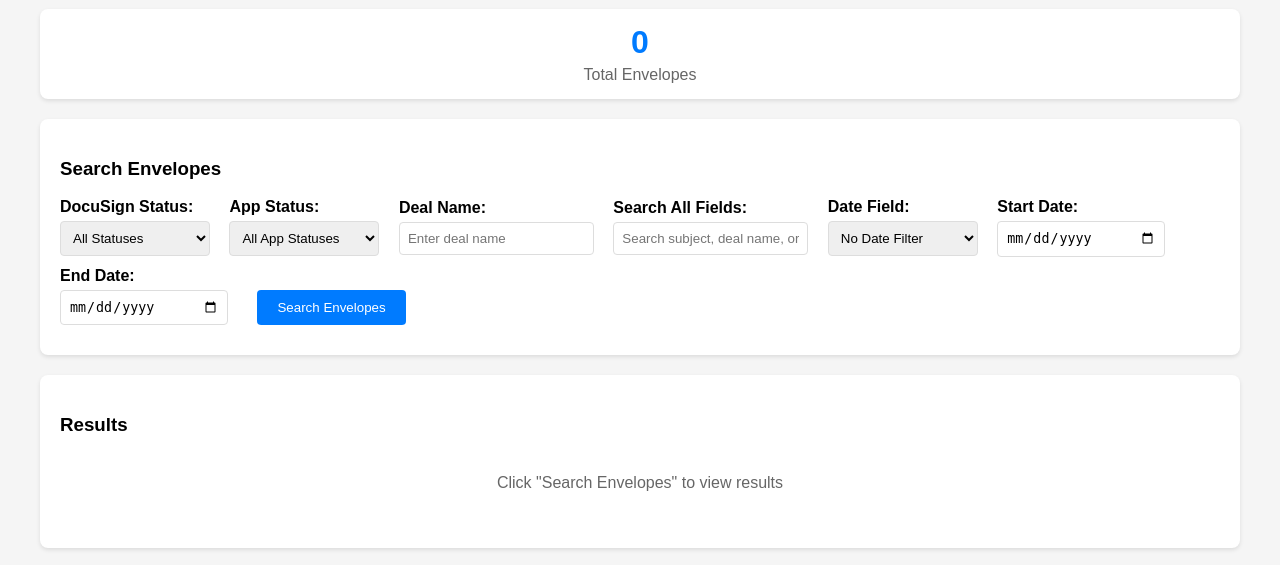
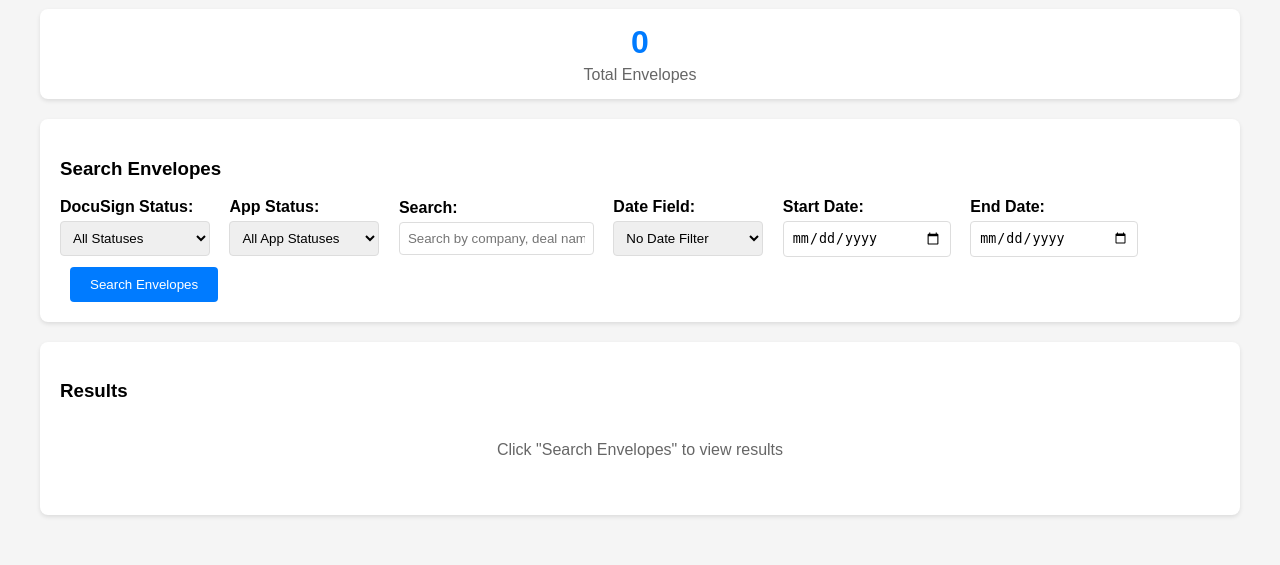
Before and after one commit to ZacharyKim7/DocuSign-Query, a Flask app: page / in a window 1280 px wide. Shown: the part 185-750 px from the top of the page. Run offline with Flask 3, Linux system fonts and the light colour scheme; data that the repository does not hold is empty.

Commit message:
Consolidating search fields to into 1 master search.

```diff
--- a/Flask-MySQL/Templates/index.html
+++ b/Flask-MySQL/Templates/index.html
@@ -232,13 +232,8 @@
             </div>
 
             <div class="form-group">
-                <label for="deal">Deal Name:</label>
-                <input type="text" id="deal" name="deal" placeholder="Enter deal name">
-            </div>
-
-            <div class="form-group">
-                <label for="search">Search All Fields:</label>
-                <input type="text" id="search" name="search" placeholder="Search subject, deal name, or sender">
+                <label for="search">Search:</label>
+                <input type="text" id="search" name="search" placeholder="Search by company, deal name, subject, or sender email">
             </div>
 
             <div class="form-group">
--- a/Flask-MySQL/app.py
+++ b/Flask-MySQL/app.py
@@ -31,8 +31,7 @@ def index():
 def list_envelopes():
     status = request.args.get("status")         # raw DocuSign status OR your app_status
     app_status = request.args.get("app_status")
-    deal = request.args.get("deal")
-    search = request.args.get("search")         # New: full-text search across deal_name and subject
+    search = request.args.get("search")         # Full-text search across deal_name, subject, and sender
     date_field = request.args.get("date_field")
     start_date = request.args.get("start_date")
     end_date = request.args.get("end_date")
@@ -42,9 +41,8 @@ def list_envelopes():
 
     if status: clauses.append(Envelope.status == status.lower())
     if app_status: clauses.append(Envelope.app_status == app_status)
-    if deal: clauses.append(Envelope.deal_name == deal)
     if search:
-        # Search across both deal_name and subject for maximum flexibility
+        # Search across deal_name, subject, and sender_email for maximum flexibility
         from sqlalchemy import or_, func
         search_term = f"%{search}%"
         clauses.append(or_(
```
Also changed, not shown: Flask-MySQL/README.md.
